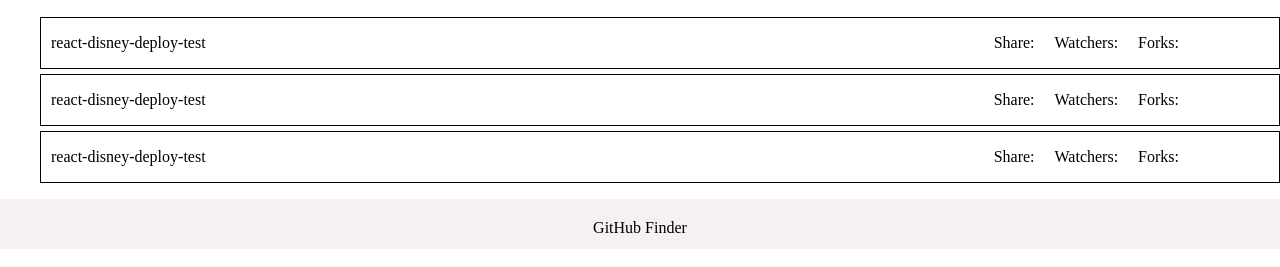
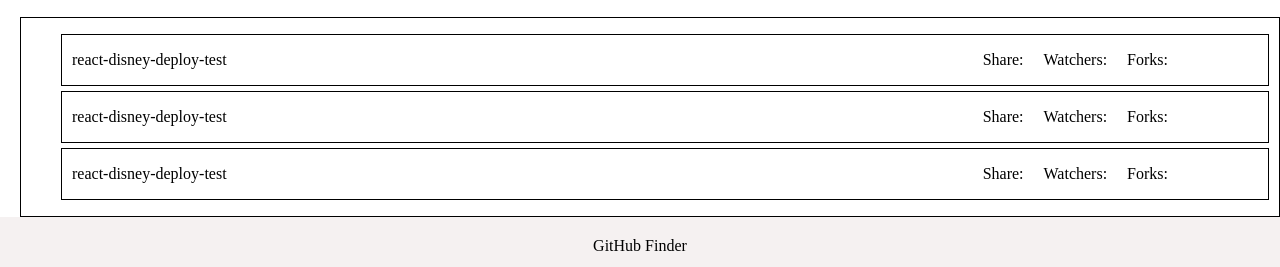
Before and after one commit to Zero982/GitHubFinder, a plain HTML site: page index.html in a window 1280 px wide. Shown: the part 614-881 px from the top of the page. Drawn offline with Linux system fonts and the light colour scheme.

Commit message:
[fix] css 수정

```diff
--- a/index.html
+++ b/index.html
@@ -6,6 +6,7 @@
     <title>Document</title>
     <link rel="stylesheet" href="style.css/header.css">
     <link rel="stylesheet" href="style.css/main.css">
+    <script defer src="script.js"></script>
 </head>
 <body>
     <header class="header">
--- a/style.css/main.css
+++ b/style.css/main.css
@@ -93,6 +93,8 @@
 }
 .list{
     margin-top: 20px;
+    border: 0.5px solid black;
+    margin-left: 20px;
 }
 .repos1{
     border: 0.5px solid black;
@@ -101,6 +103,7 @@
     align-items: center;
     justify-content: space-between;
     margin-top: 5px;
+    margin-right: 10px;
 }
 .repos-name{
     margin-left: 10px;
```
